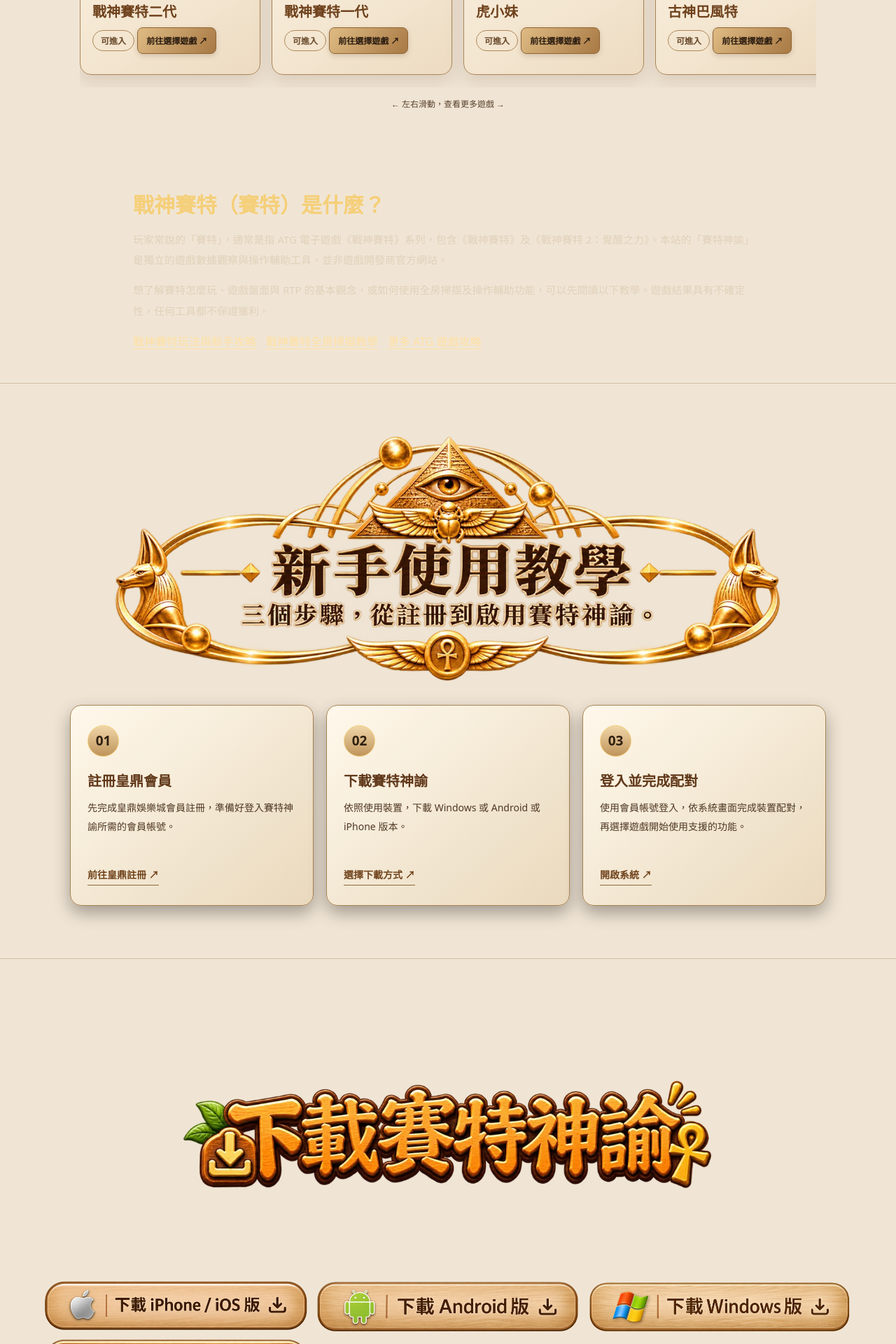
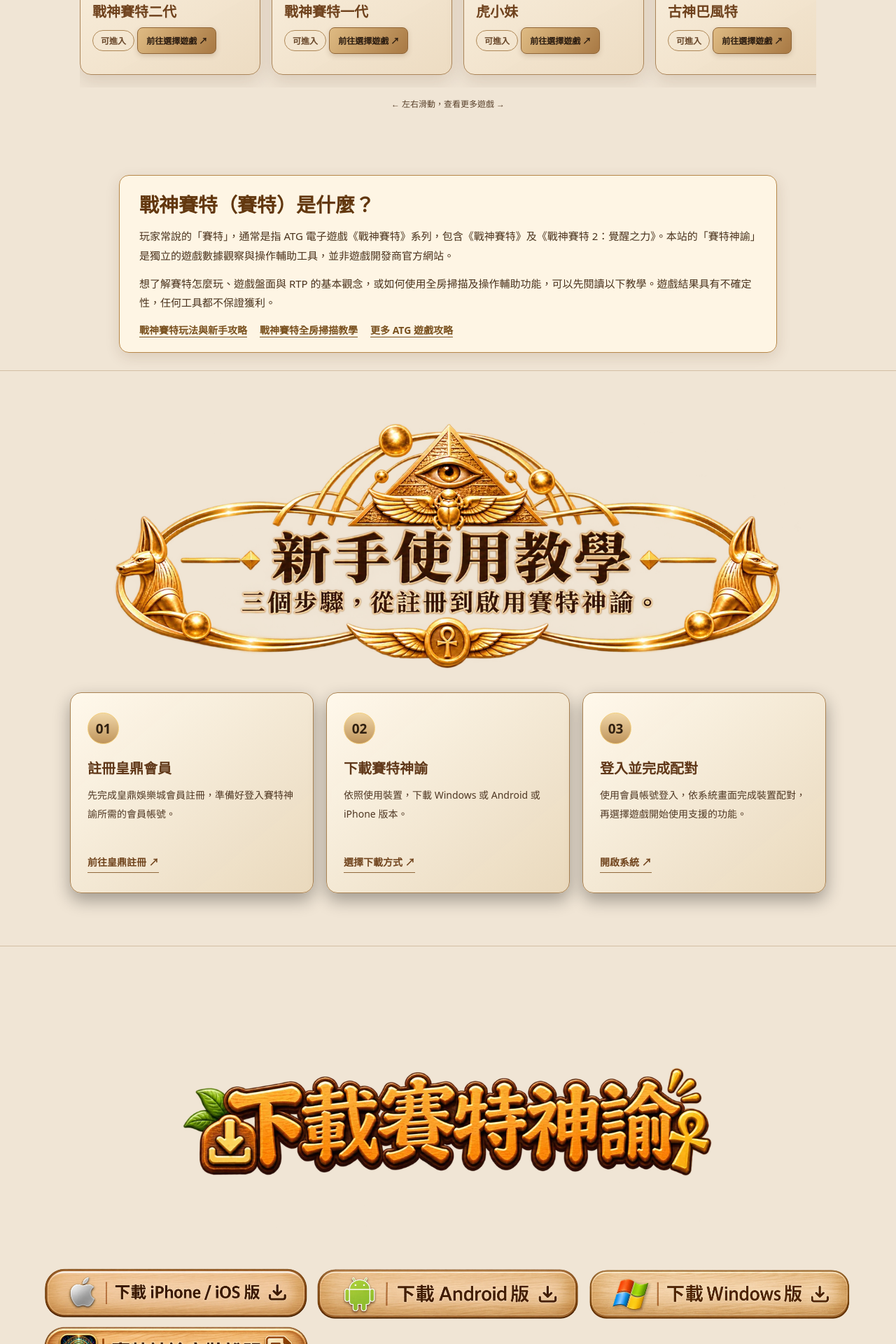
Before and after one commit to seth-oracle/seth-oracle.github.io, a Jekyll site: the page built from index.html, in a window 1280 px wide. Shown: the part 2350-4270 px from the top of the page at 70% size. Built offline with Jekyll 4.4.1, drawn with Linux system fonts in a browser that asks for light colours.

Commit message:
Improve contrast and compact layout of Seth SEO info section

```diff
--- a/index.html
+++ b/index.html
@@ -477,6 +477,51 @@ header .logo-app-icon{display:block;width:40px;height:40px;flex:none;object-fit:
 /* Prevent blank image blocks while assets are loading. */
 .image-shortcuts img,.hero-core-graphic img{content-visibility:visible!important}
 .homepage-banner-slide img{background:#442712}
+
+/* Readable Seth introduction on pale wood texture */
+main section.seth-info{
+  max-width:940px!important;
+  padding:22px 28px!important;
+  margin:18px auto 25px!important;
+  text-align:left!important;
+  background:rgba(255,247,230,.91)!important;
+  border:1px solid #b78748!important;
+  border-radius:14px!important;
+  box-shadow:0 6px 20px rgba(87,51,18,.14)!important;
+}
+main section.seth-info h2{
+  color:#62370e!important;
+  font-size:clamp(21px,2.4vw,28px)!important;
+  line-height:1.4!important;
+  font-weight:850!important;
+  margin:0 0 12px!important;
+  text-shadow:none!important;
+}
+main section.seth-info p{
+  color:#49321c!important;
+  font-size:15px!important;
+  line-height:1.85!important;
+  margin:0 0 12px!important;
+  text-shadow:none!important;
+}
+main section.seth-info nav{
+  justify-content:flex-start!important;
+  gap:10px 18px!important;
+  margin-top:14px!important;
+}
+main section.seth-info nav a{
+  color:#78501e!important;
+  font-size:14px!important;
+  font-weight:750!important;
+  text-decoration:underline!important;
+  text-underline-offset:4px!important;
+  text-shadow:none!important;
+}
+@media(max-width:700px){
+  main section.seth-info{margin:12px 14px 22px!important;padding:18px 17px!important}
+  main section.seth-info h2{font-size:21px!important}
+  main section.seth-info p{font-size:14px!important;line-height:1.75!important}
+}
 </style>
 <link rel="stylesheet" href="/assets/oak-theme.css?v=10">
 
```
